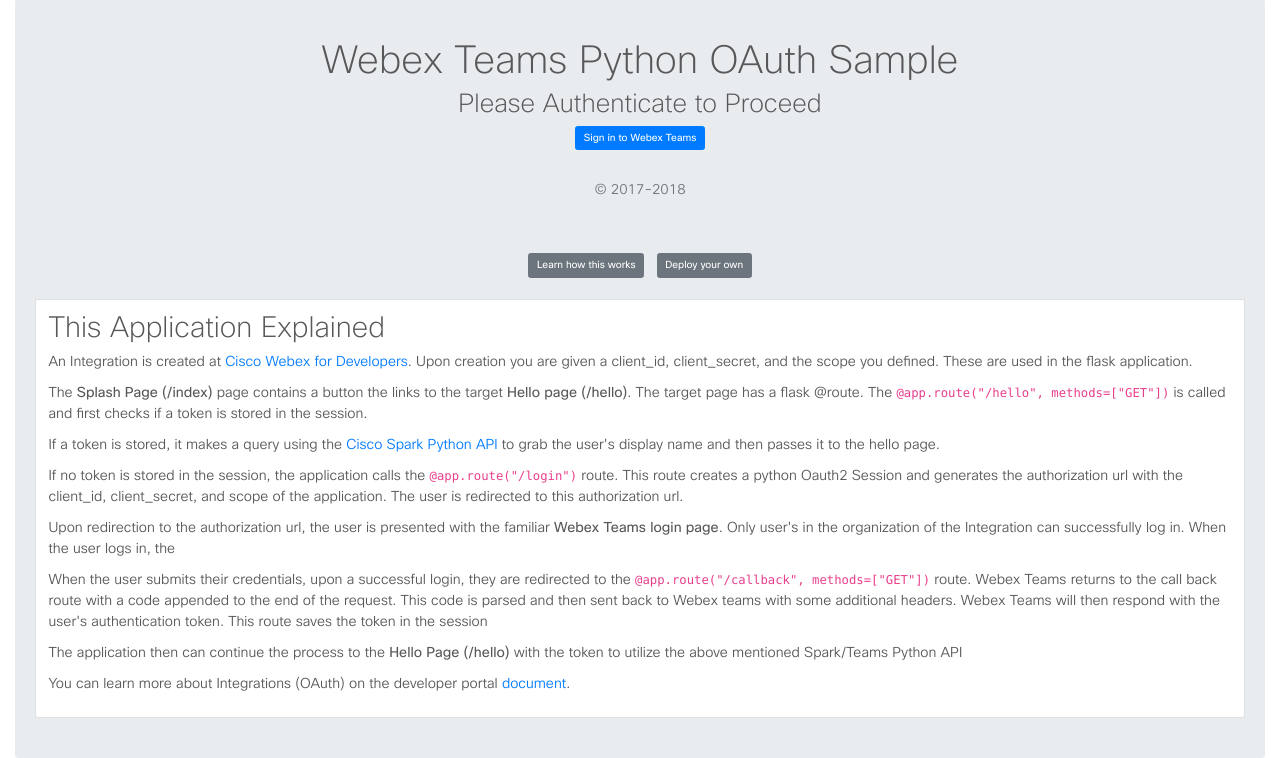
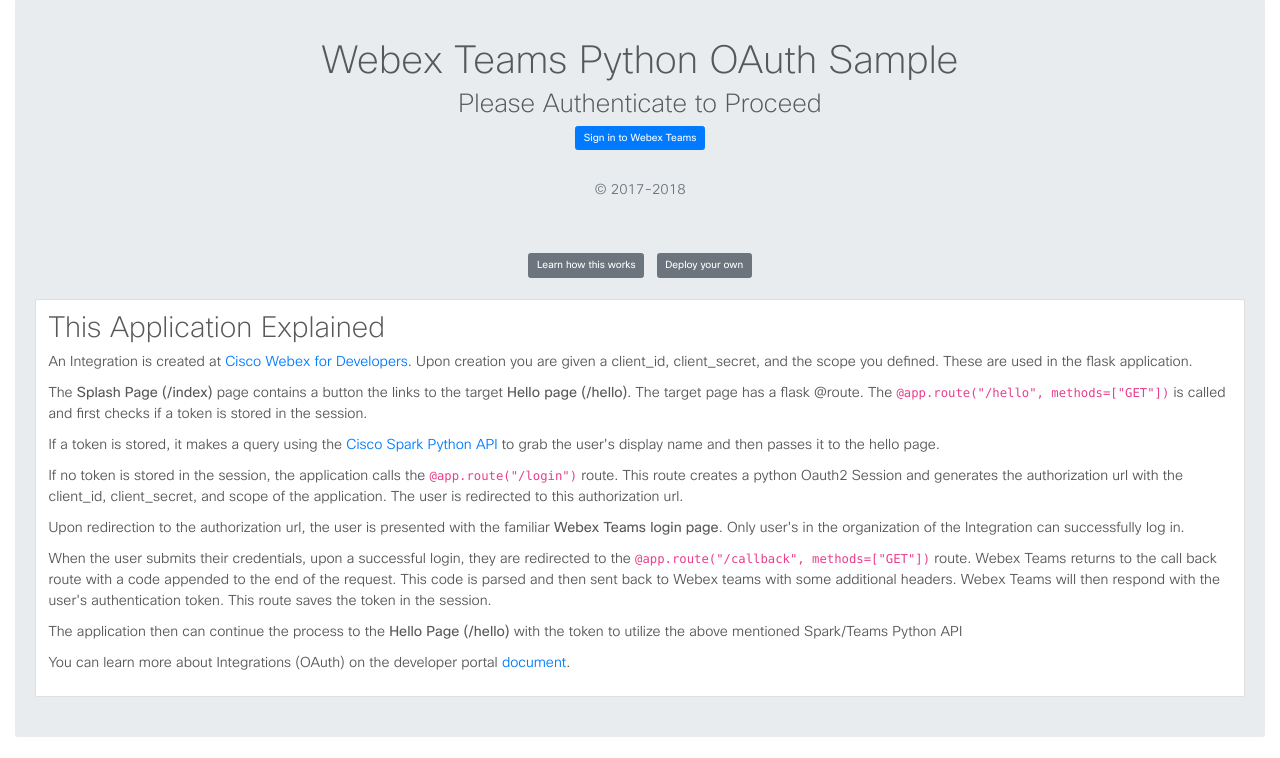
Before and after one commit to CiscoCollabTME/pyIntegration, a Flask app: page / in a window 1280 px wide, after a click on "Learn how this works". Shown: the part 43-801 px from the top of the page. After the commit the page ends 780 px from the top, so only its background shows below. Run offline with Flask 2, Linux system fonts and the light colour scheme; some libraries are stand-ins or nearby versions.

Commit message:
info change

```diff
--- a/templates/info.html
+++ b/templates/info.html
@@ -22,12 +22,12 @@
                         scope of the application. The user is redirected to this authorization url.</p>
 
                         <p>Upon redirection to the authorization url, the user is presented with the familiar <strong>Webex Teams
-                            login page</strong>. Only user's in the organization of the Integration can successfully log in. When the user logs in, the </p>
+                            login page</strong>. Only user's in the organization of the Integration can successfully log in.</p>
 
                         <p>When the user submits their credentials, upon a successful login, they are redirected to the
                             <code>@app.route("/callback", methods=["GET"])</code> route. Webex Teams returns to the call back route with a
                             code appended to the end of the request. This code is parsed and then sent back to Webex teams with some additional
-                            headers. Webex Teams will then respond with the user's authentication token. This route saves the token in the session
+                            headers. Webex Teams will then respond with the user's authentication token. This route saves the token in the session.
                         </p>
 
                         <p>The application then can continue the process to the <strong>Hello Page (/hello)</strong> with the token to utilize the above mentioned Spark/Teams Python API</p>
```
